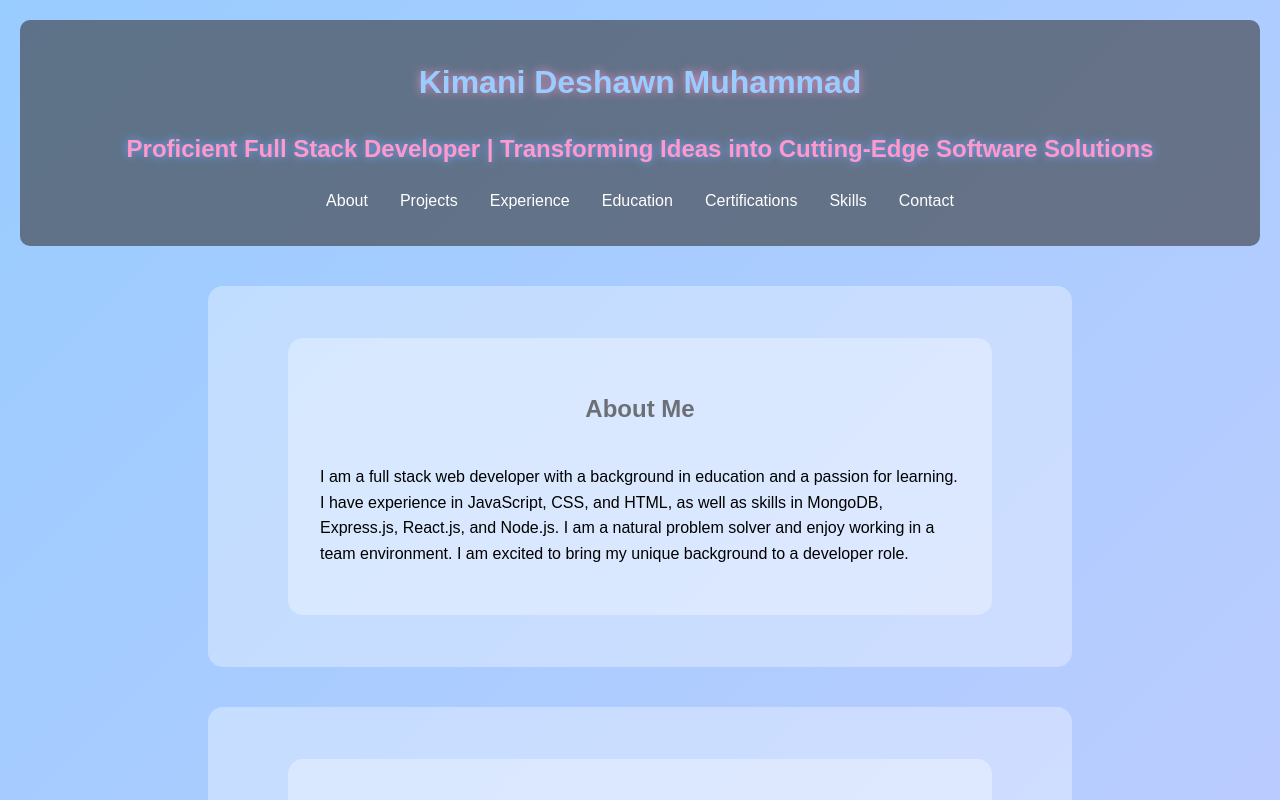
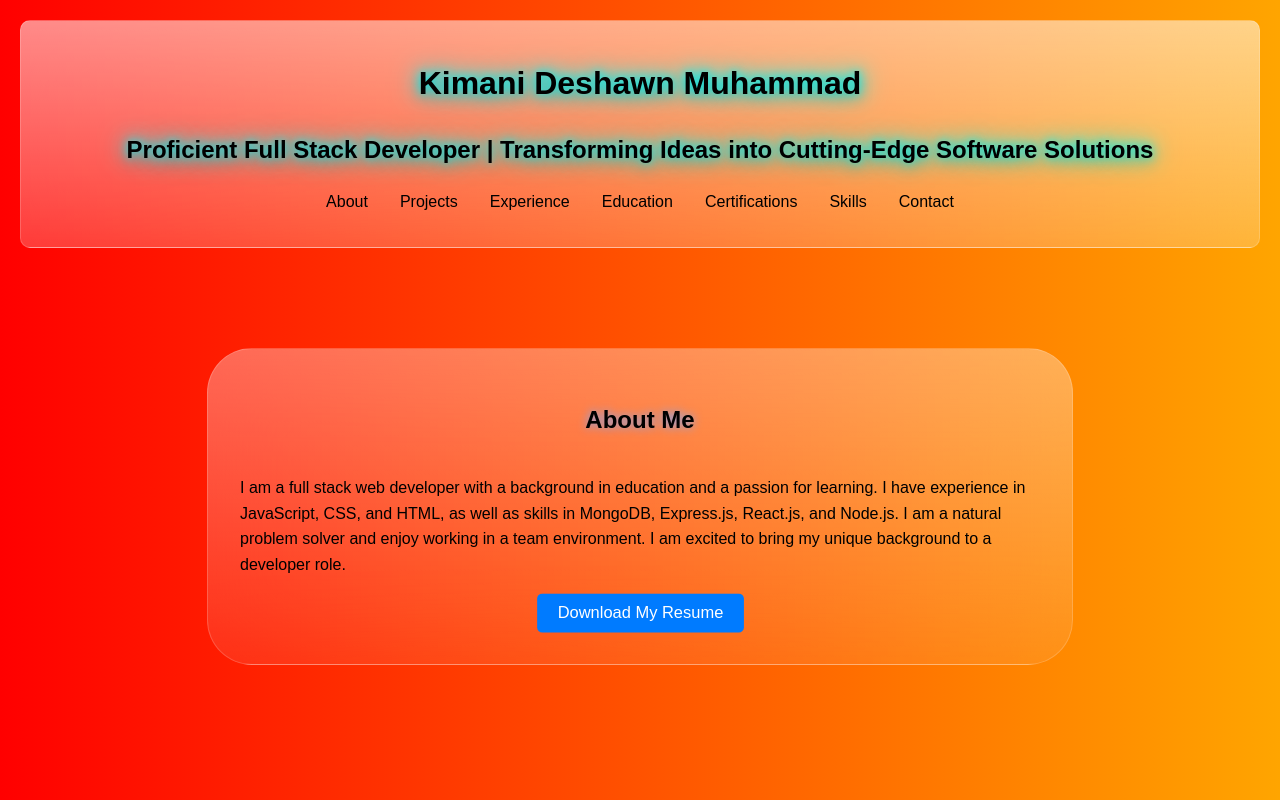
Before and after one commit to agent-kdubb/Portfolio, a React (Create React App) app: page / in a window 1280 px wide. Shown: the top 800 px of the page. Built offline with nearby package versions, Linux system fonts and the light colour scheme.

Commit message:
Updated styling and added resume button

```diff
--- /dev/null
+++ b/src/About.css
@@ -0,0 +1,49 @@
+/* About.css */
+.download-button {
+    display: inline-block;
+    padding: 10px 20px;
+    font-size: 16px;
+    color: #fff;
+    background-color: #007bff;
+    border: none;
+    border-radius: 5px;
+    text-align: center;
+    cursor: pointer;
+    position: relative;
+    overflow: hidden;
+    transition: background-color 0.3s ease, transform 0.3s ease, box-shadow 0.3s ease;
+    animation: smoothPulse 3s infinite ease-in-out;
+  }
+
+  .download-button::before {
+    content: '';
+    position: absolute;
+    top: 50%;
+    left: 50%;
+    width: 300%;
+    height: 300%;
+    background: rgba(255, 255, 255, 0.2);
+    transform: translate(-50%, -50%) scale(0);
+    border-radius: 50%;
+    transition: transform 0.5s ease;
+  }
+
+  .download-button:hover {
+    background-color: #0056b3;
+    transform: translateY(-2px);
+    box-shadow: 0 5px 15px rgba(0, 0, 0, 0.2), 0 0 10px #00ffff, 0 0 20px #00ffff, 0 0 30px #00ffff;
+  }
+
+  .download-button:hover::before {
+    transform: translate(-50%, -50%) scale(1);
+  }
+
+  .download-button:active {
+    transform: translateY(0);
+    box-shadow: 0 3px 10px rgba(0, 0, 0, 0.2);
+  }
+
+  @keyframes smoothPulse {
+    0%, 100% { transform: scale(1); }
+    50% { transform: scale(1.1); }
+  }
--- a/src/App.js
+++ b/src/App.js
@@ -19,13 +19,13 @@ const App = () => {
     <div>
       <Header />
       <main>
-        <section class="main" className='fade-in'><About /></section>
-        <section class="main" className='fade-in'><Projects /></section>
-        <section class="main" className='fade-in'><Experience /></section>
-        <section class="main" className='fade-in'><Education /></section>
-        <section class="main" className='fade-in'><Certifications /></section>
-        <section class="main" className='fade-in'><Skills /></section>
-        <section class="main" className='fade-in'><Contact /></section>
+        <section className='fade-in'><About /></section>
+        <section className='fade-in'><Projects /></section>
+        <section className='fade-in'><Experience /></section>
+        <section className='fade-in'><Education /></section>
+        <section className='fade-in'><Certifications /></section>
+        <section className='fade-in'><Skills /></section>
+        <section className='fade-in'><Contact /></section>
       </main>
       <Footer />
     </div>
--- a/src/components/About.js
+++ b/src/components/About.js
@@ -1,10 +1,18 @@
 import React from "react";
+import '../About.css';
 
 const About = () => {
     return (
-        <section id="about">
-            <h2>About Me</h2>
-            <p>I am a full stack web developer with a background in education and a passion for learning. I have experience in JavaScript, CSS, and HTML, as well as skills in MongoDB, Express.js, React.js, and Node.js. I am a natural problem solver and enjoy working in a team environment. I am excited to bring my unique background to a developer role.</p>
+        <section className="container">
+            <section className="card-border">
+                <section className="card" id="about">
+                    <h2>About Me</h2>
+                    <p>I am a full stack web developer with a background in education and a passion for learning. I have experience in JavaScript, CSS, and HTML, as well as skills in MongoDB, Express.js, React.js, and Node.js. I am a natural problem solver and enjoy working in a team environment. I am excited to bring my unique background to a developer role.</p>
+                    <button className="download-button" onClick={() =>
+                        window.location.href = "../Kimani_Muhammad_Software_Dev_Resume.pdf"
+                    }>Download My Resume</button>
+                </section>
+            </section>
         </section>
     );
 };
--- a/src/components/Education.js
+++ b/src/components/Education.js
@@ -2,7 +2,9 @@ import React from 'react';
 
 const Education = () => {
   return (
-    <section id="education">
+    <section className="container">
+      <section className="card-border">
+        <section className="card" id="education">
           <h2>Education</h2>
           <div>
             <p>University of California, Los Angeles 2014 - 2017</p>
@@ -11,6 +13,8 @@ const Education = () => {
             <p>Self Driving Cars - Nanodegree</p>
           </div>
         </section>
+      </section>
+    </section>
   );
 };
 
--- a/src/components/Experience.js
+++ b/src/components/Experience.js
@@ -2,7 +2,9 @@ import React from 'react';
 
 const Experience = () => {
   return (
-    <section id="experience">
+    <section className="container">
+      <section className="card-border">
+        <section className="card" id="experience">
           <h2>Experience</h2>
           <div>
             <h3>Full Stack Software Developer</h3>
@@ -38,6 +40,8 @@ const Experience = () => {
             </ul>
           </div>
         </section>
+      </section>
+    </section>
   );
 };
 
--- a/src/components/Projects.js
+++ b/src/components/Projects.js
@@ -2,7 +2,9 @@ import React from 'react';
 
 const Projects = () => {
     return (
-        <section id="projects">
+        <section className="container">
+            <section className="card-border">
+                <section className="card" id="projects">
                     <h2>Projects</h2>
                         <div>
                             <h3><a href='https://youtubeminimal.netlify.app'>YouTube Minimal</a></h3>
@@ -15,6 +17,8 @@ const Projects = () => {
                             <p><a href='https://github.com/agent-kdubb/SkyView-Backend/'>Tech Stack: React.js, Node.js, TypeScript, React Redux, Axios, Jest, Java 8, Spring Boot, PostgreSQL, etc.</a></p>
                         </div>
                 </section>
+            </section>
+        </section>
     );
 };
 
--- a/src/components/Skills.js
+++ b/src/components/Skills.js
@@ -2,7 +2,9 @@ import React from 'react';
 
 const Skills = () => {
   return (
-    <section id="skills">
+    <section className="container">
+      <section className="card-border">
+        <section className="card" id="skills">
           <h2>Skills</h2>
           <ul>
             <li>Java</li>
@@ -30,6 +32,8 @@ const Skills = () => {
             <li>Grafana</li>
           </ul>
         </section>
+      </section>
+    </section>
   );
 };
 
--- a/src/main.css
+++ b/src/main.css
@@ -3,21 +3,26 @@ body {
     line-height: 1.6;
     margin: 0;
     padding: 0;
+    box-sizing: border-box;
     background: linear-gradient(135deg, #ffcc33, #ff99cc);
     animation: backgroundAnimation 10s infinite alternate;
   }
 
   header {
-    background: rgba(51, 51, 51, 0.582);
-    color: #fff;
+    background: linear-gradient(#ffffff89 , #ffffff38 );
+    backdrop-filter: blur(45px); /*  blur effect */
+    border: 1px solid rgba(255, 255, 255, 0.18); /*  border to define edges */
+    box-shadow: 0 4px 24px -1 rgba(0, 0, 0, 0.4); /*  shadow for depth */
     padding: 1rem;
     text-align: center;
     border-radius: 10px;
     margin: 20px;
   }
   footer{
-    background: rgba(142, 169, 233, 0.429);
-    color: #fffffffa;
+    background: linear-gradient(#ffffff57 , #ffffff15 );
+    backdrop-filter: blur(45px); /*  blur effect */
+    border: 1px solid rgba(255, 255, 255, 0.18); /*  border to define edges */
+    box-shadow: 0 4px 24px -1 rgba(0, 0, 0, 0.4); /*  shadow for depth */
     padding: 1rem;
     text-align: center;
     border-radius: 10px;
@@ -35,13 +40,13 @@ body {
   }
 
   nav ul li a {
-    color: #fff;
+    color: #000000;
     text-decoration: none;
   }
 
   nav ul li a:hover {
-    color: #ff99cc;
-    text-shadow: 0 0 10px rgb(116, 165, 255);
+    color: #000000;
+    text-shadow: 0 5px 15px rgba(0, 0, 0, 0.2), 0 0 10px #00ffff, 0 0 20px #00ffff, 0 0 30px #00ffff;
   }
 
   main {
@@ -49,65 +54,110 @@ body {
     flex-direction: column;
     align-items: center;
   }
-
   section {
-    width: 80%;
-    max-width: 800px;
-    background: rgba(255, 255, 255, 0.33);
-    border-radius: 15px;
-    padding: 2rem;
-    margin: 20px 0;
     position: relative;
     display: flex;
     flex-direction: column;
     align-items: center;
-
+    margin: 20px;
   }
 
+  .card {
+    width: 100%;
+    max-width: 800px;
+    padding: 2rem;
+    background: linear-gradient(#ffffff57 , #ffffff15 );
+    border-radius: 45px;
+    backdrop-filter: blur(45px); /*  blur effect */
+    border: 1px solid rgba(255, 255, 255, 0.18); /*  border to define edges */
+    box-shadow: 0 4px 24px -1 rgba(0, 0, 0, 0.4); /*  shadow for depth */
+    position: relative;
+    display: flex;
+    flex-direction: column;
+    align-items: center;
+  }
 
+  /* Media queries for responsiveness */
+@media (max-width: 768px) {
+  .card {
+    max-width: 80%;
+    max-height: 70%;
+  }
+  .logo {
+    max-width: 100%;
+    max-height: 60%;
+  }
+}
+
+@media (max-width: 480px) {
+  .card {
+    max-width: 100%;
+    max-height: 60%;
+  }
+  .logo {
+    max-width: 100%;
+    max-height: 60%;
+  }
+}
+
+  a {
+    color: #000000;
+  }
 
   h2 {
-    color: #3d3a3ab1;
-  }
-
-  h2:hover {
-  color: #ff99cc;
-  text-shadow: 0 0 10px rgb(116, 165, 255);
+    color: #000000;
+    text-shadow: 0 0 10px rgb(116, 165, 255);
 }
 
   h3 {
     margin-top: 1rem;
   }
+  .logo-container {
+    display: flex;
+  }
+
+  .logo {
+    display: inline-block;
+    margin-right: 1rem;
+    margin-left: 1rem;
+  }
+
+
 
   h3 a:hover {
-    color: #ff99cc;
-    text-shadow: 0 0 10px rgb(116, 165, 255);
+    color: #000000;
+    text-shadow: 0 5px 15px rgba(0, 0, 0, 0.2), 0 0 10px #00ffff, 0 0 20px #00ffff, 0 0 30px #00ffff;
   }
 
   p a:hover {
-    color: #ff99cc;
-    text-shadow: 0 0 10px rgb(116, 165, 255);
+    color: #000000;
+    text-shadow: 0 5px 15px rgba(0, 0, 0, 0.2), 0 0 10px #00ffff, 0 0 20px #00ffff, 0 0 30px #00ffff;
+  }
+
+  .logo:hover {
+    color: #000000;
+    filter: drop-shadow(0 0 15px #00ffff);
   }
 
   #Subheader {
-    color: #ff99cc;
-    text-shadow: 0 0 10px rgb(116, 165, 255);
+    color: #000000;
+    text-shadow: 0 5px 15px rgba(0, 0, 0, 0.2), 0 0 10px #00ffff, 0 0 20px #00ffff, 0 0 30px #00ffff;
   }
 
   #Header {
-    color: #99ccff;
-    text-shadow: 0 0 10px rgba(255, 153, 204, 0.8);
+    color: #000000;
+    text-shadow: 0 5px 15px rgba(0, 0, 0, 0.2), 0 0 10px #00ffff, 0 0 20px #00ffff, 0 0 30px #00ffff;
   }
 
   @keyframes backgroundAnimation {
     0% { background: linear-gradient(135deg, #ffcc33, #ff99cc); }
-    100% { background: linear-gradient(135deg, #99ccff, #ffccff); }
+    100% { background: linear-gradient(to right, red, orange); }
   }
 
   .fade-in {
     opacity: 0;
-    transform: translateY(20px);
-    transition: opacity 1s, transform 1s;
+    transform: translateY(50px);
+    transition: opacity 1s, transform 3s;
   }
 
   .fade-in.show {
```
Also changed, not shown: src/components/Articles.js (+10 -6 lines), src/components/Certifications.js (+10 -7 lines), src/components/Contacts.js (+14 -8 lines), 2 other files (tests, documents, lock files or other folders). Lines whose indentation alone changed are shown as unchanged.
